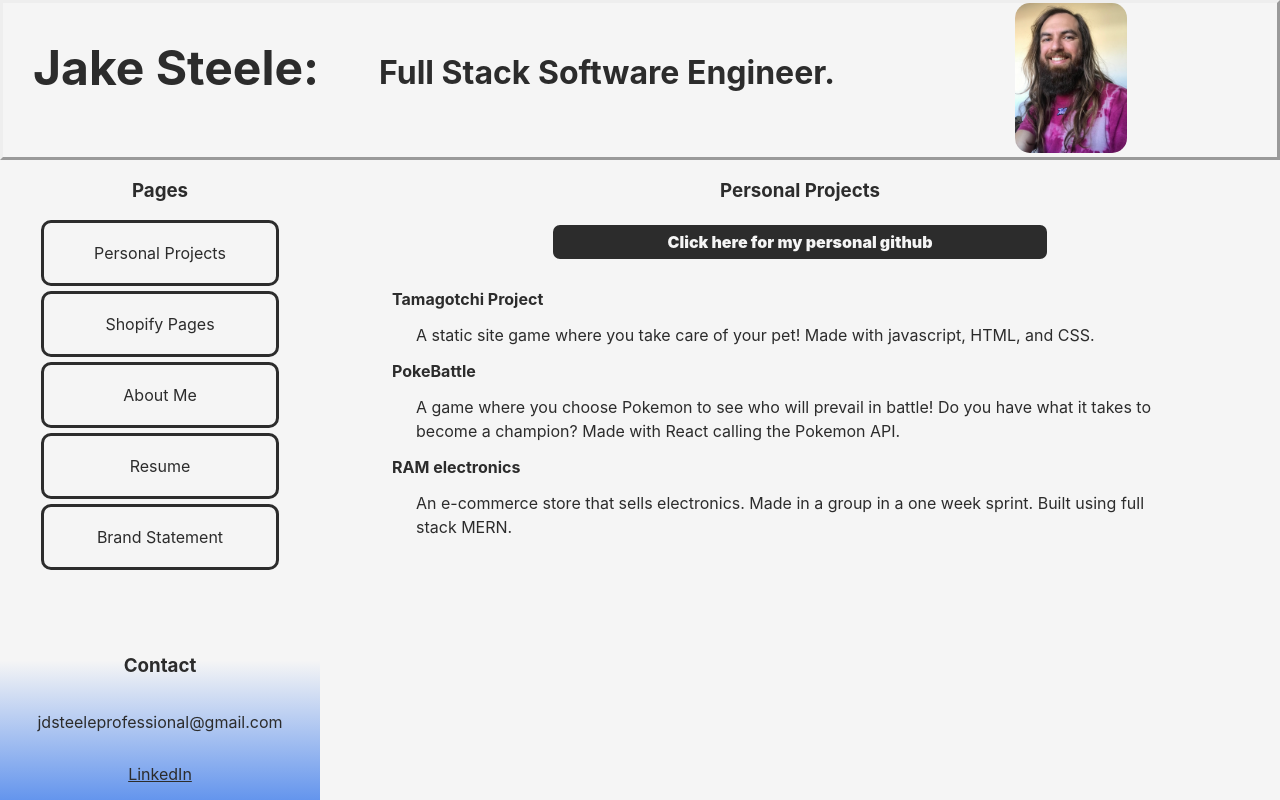
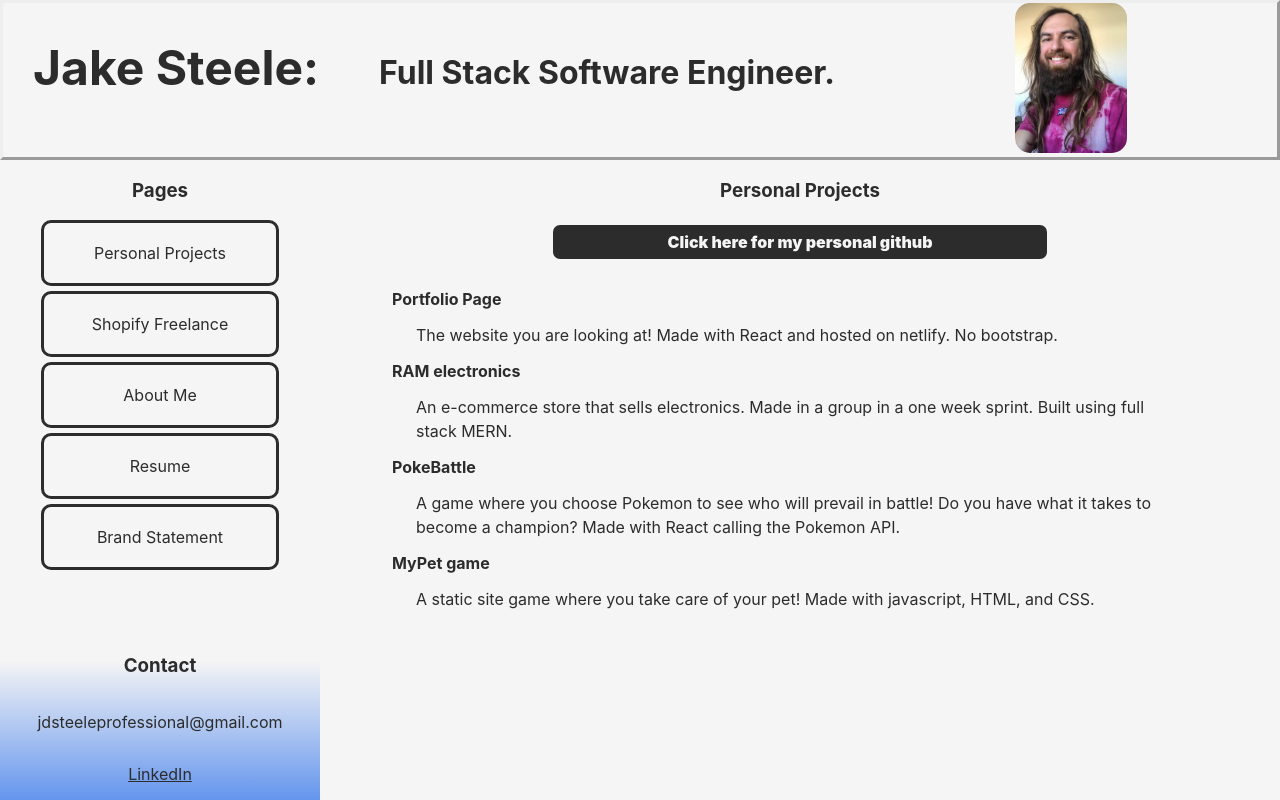
Before and after one commit to 1jdsteele/Portfolio2, a React (Create React App) app: page /personalprojects in a window 1280 px wide. Built offline with nearby package versions, Linux system fonts and the light colour scheme.

Commit message:
added personal project, changed shopify button name

```diff
--- a/src/components/Projects/Projects.js
+++ b/src/components/Projects/Projects.js
@@ -12,16 +12,20 @@ function Projects() {
                 </a>
           </div>
           <div>
-            <h4>Tamagotchi Project</h4>
-            <p>A static site game where you take care of your pet! Made with javascript, HTML, and CSS.</p>
+            <h4>Portfolio Page</h4>
+            <p>The website you are looking at! Made with React and hosted on netlify. No bootstrap.</p>
+          </div>
+          <div>
+            <h4>RAM electronics</h4>
+            <p>An e-commerce store that sells electronics. Made in a group in a one week sprint. Built using full stack MERN.</p>
           </div>
           <div>
             <h4>PokeBattle</h4>
             <p>A game where you choose Pokemon to see who will prevail in battle! Do you have what it takes to become a champion? Made with React calling the Pokemon API.</p>
           </div>
           <div>
-            <h4>RAM electronics</h4>
-            <p>An e-commerce store that sells electronics. Made in a group in a one week sprint. Built using full stack MERN.</p>
+            <h4>MyPet game</h4>
+            <p>A static site game where you take care of your pet! Made with javascript, HTML, and CSS.</p>
           </div>
       </div>
     )
--- a/src/components/SidebarLeft/SidebarLeft.js
+++ b/src/components/SidebarLeft/SidebarLeft.js
@@ -11,7 +11,7 @@ function SidebarLeft() {
               <li>Personal Projects</li>
             </Link>
             <Link to="/shopify">
-            <li>Shopify Pages</li>
+            <li>Shopify Freelance</li>
             </Link>
             <Link to="/">
               <li>About Me</li>
```
